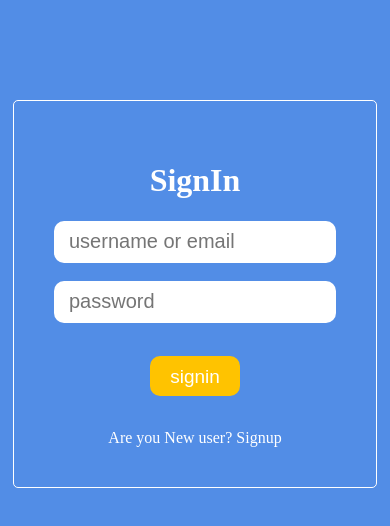
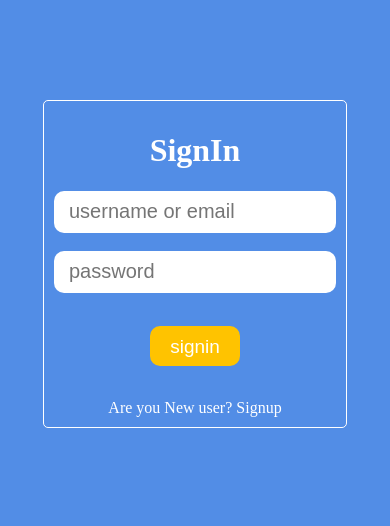
Before and after one commit to karthickselvendran/demo123, a React (Create React App) app: page / in a window 390 px wide. Shown: the top 526 px of the page. Built offline with nearby package versions, Linux system fonts and the light colour scheme.

Commit message:
css changes

```diff
--- a/src/pages/signin/signin.css
+++ b/src/pages/signin/signin.css
@@ -16,3 +16,9 @@ h1{
     text-align: center;
     border-radius: 5px;
 }
+
+@media screen and (max-width: 500px) {
+    .card{
+        padding: 10px;
+    }
+}
```
